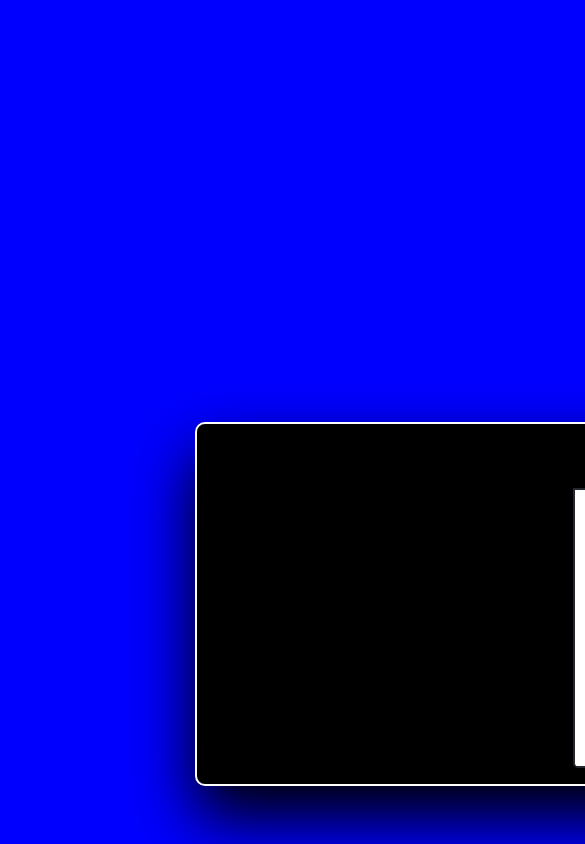
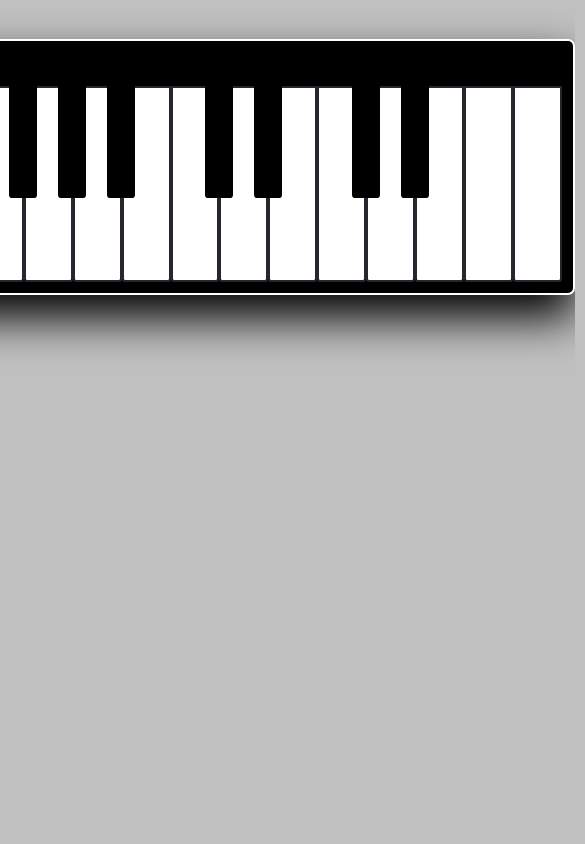
Before and after one commit to richardonguitar/digitalpiano, a plain HTML site: page index.html in a window 390 px wide. Shown: the top 844 px of the page, 585 px wide, since content can reach past the window. Drawn offline with Linux system fonts and the light colour scheme.

Commit message:
GUI finished but sound doesn't play when key is pushed

```diff
--- a/app.js
+++ b/app.js
@@ -1,10 +1,15 @@
 let pianoContainer = document.getElementsByClassName('piano-container');
-const base = './audio';
+const base = './audio/';
 window.onload = () => {
   //24keys
-  for(let index=1;index <=24; index++) {
+  for(let index = 1;index <= 24; index++) {
     let div = document.createElement('div');
     div.classList.add('key', index<10? 'black-key': 'white-key');
+
+    const number = index <=9 ? "0" + index : index;
+    div.addEventListener('click', () => {
+      new Audio(`${base}key${number}.mp3`).play();
+    })
     pianoContainer[0].appendChild(div);
   }
 }
--- a/styles.css
+++ b/styles.css
@@ -1,16 +1,17 @@
 body {
   padding: 0;
   margin: 0;
-  background-color: blue;
+  background-color: silver;
+  display: flex;
+  justify-content: center;
 }
 
 .piano-container {
   border: 2px solid white;
   display: flex;
   position: absolute;
+  margin-top: 10%;
   transform: translate (-50%, -50%);
-  left: 50%;
-  top: 50%;
   padding: 4em 1em 1em 1em;
   border-radius: 0.62em;
   background-color: black;
@@ -28,11 +29,92 @@ body {
 }
 
 .white-key:hover {
-  background-color: gray;
+  background-color: rgba(128, 128, 128, 0.759);
 }
 
 .black-key{
   width: 2.5em;
   height: 10em;
+  border-radius: 0 0 0.3em 0.3em;
+  box-sizing: border-box;
+  position: absolute;
+  background-color: rgb(0, 0, 0);
+  cursor: pointer;
+}
+.black-key:hover{
+  background-color: rgba(0, 0, 0, 0.901);
+}
 
+.black-key:nth-child(1){
+  left: 4em;
 }
+
+.black-key:nth-child(1){
+  left: 4em;
+}
+
+.black-key:nth-child(2){
+  left: 8.37em;
+}
+
+.black-key:nth-child(3){
+  left: 17.12em;
+}
+
+.black-key:nth-child(4){
+  left: 21.5em;
+}
+
+.black-key:nth-child(5){
+  left: 25.87em;
+}
+
+.black-key:nth-child(6){
+  left: 34.62em;
+}
+
+.black-key:nth-child(7){
+  left: 39em;
+}
+
+.black-key:nth-child(8){
+  left: 47.75em;
+}
+
+.black-key:nth-child(9){
+  left: 52.12em;
+}
+
+.black-key:nth-child(10){
+  left: 56.5em;
+}
+
+@media screen and (max-width: 1000px){
+  .piano-container{
+    font-size: 0.7em;
+  }
+}
+
+@media screen and (max-width: 1000px){
+  .piano-container{
+    font-size: 0.7em;
+  }
+}
+
+@media screen and (max-width: 1000px){
+  .piano-container{
+    font-size: 0.7em;
+  }
+}
+
+@media screen and (max-width: 1000px){
+  .piano-container{
+    font-size: 0.7em;
+  }
+}
+
+@media screen and (max-width: 1000px){
+  .piano-container{
+    font-size: 0.7em;
+  }
+}
```
